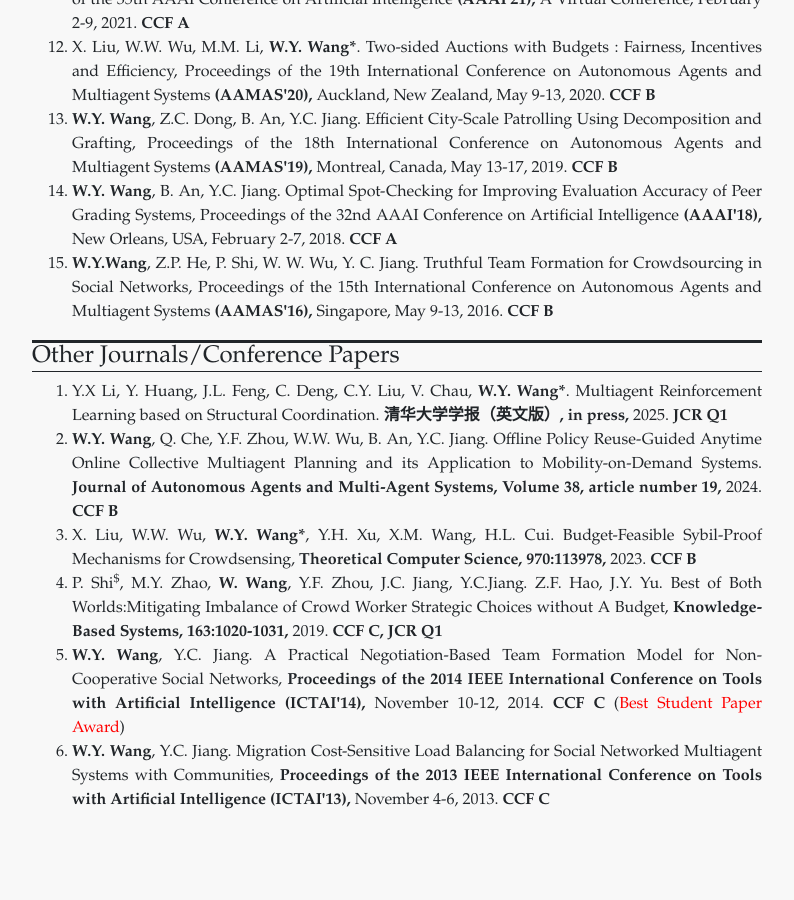
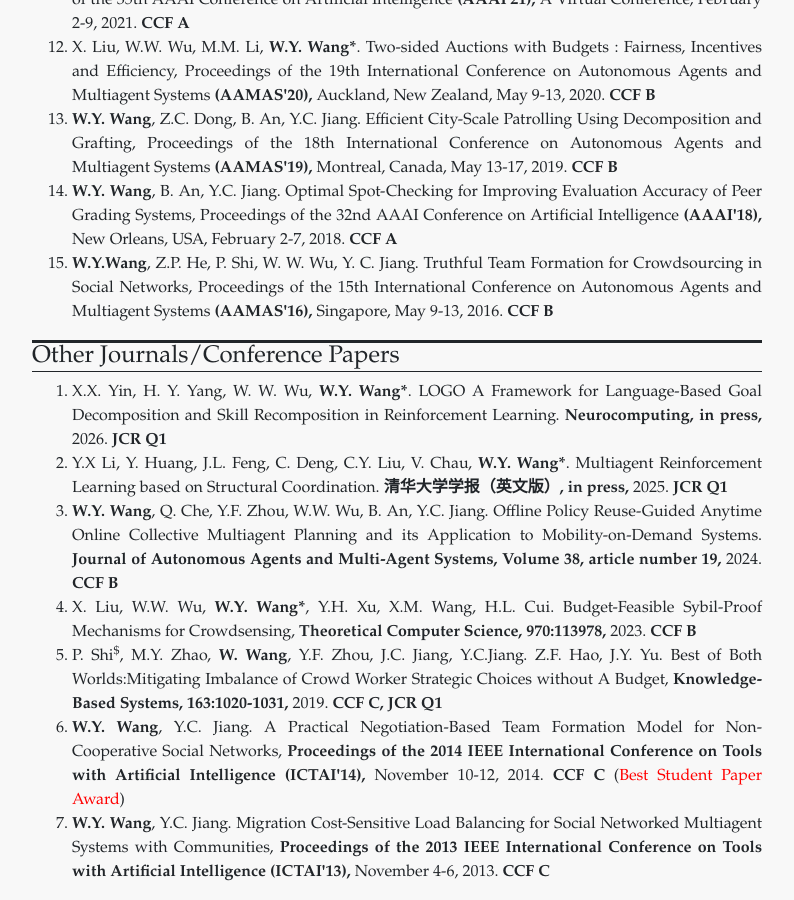
Before and after one commit to wanyuanwang/wanyuanwang.github.io, a Jekyll site: the page built from publications.html, in a window 1280 px wide and 900 px high, scrolled down 2838 px. Shown: the whole window, without its empty margins (243-1037 px from the left). Built offline with Jekyll 4.4.1, drawn with Linux system fonts in a browser that asks for light colours; before the commit the page ends 3666 px from its top, so only the background shows below that.

Commit message:
Update other_journal_papers.yml

```diff
--- a/_data/other_journal_papers.yml
+++ b/_data/other_journal_papers.yml
@@ -1,3 +1,8 @@
+- authors: X.X. Yin, H. Y. Yang, W. W. Wu, <b>W.Y. Wang*</b>.
+  title: LOGO A Framework for Language-Based Goal Decomposition and Skill Recomposition in Reinforcement Learning.
+  journal: Neurocomputing, in press,
+  date: 2026. <b> JCR Q1</b>
+
 - authors: Y.X Li, Y. Huang, J.L. Feng, C. Deng, C.Y. Liu, V. Chau, <b>W.Y. Wang*</b>.
   title: Multiagent Reinforcement Learning based on Structural Coordination.
   journal: 清华大学学报（英文版）, in press,
```
